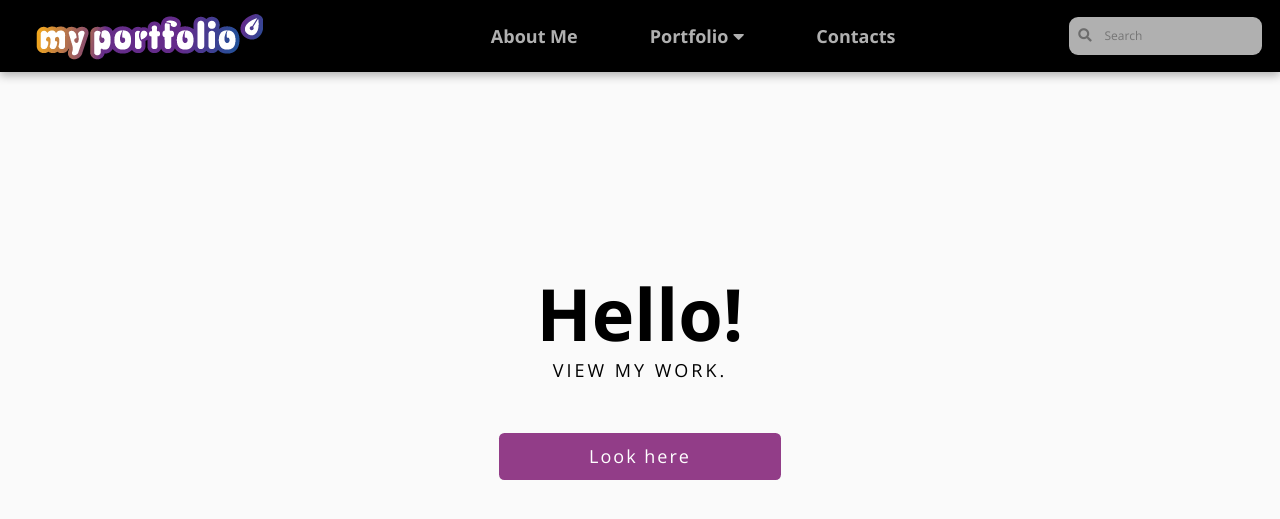
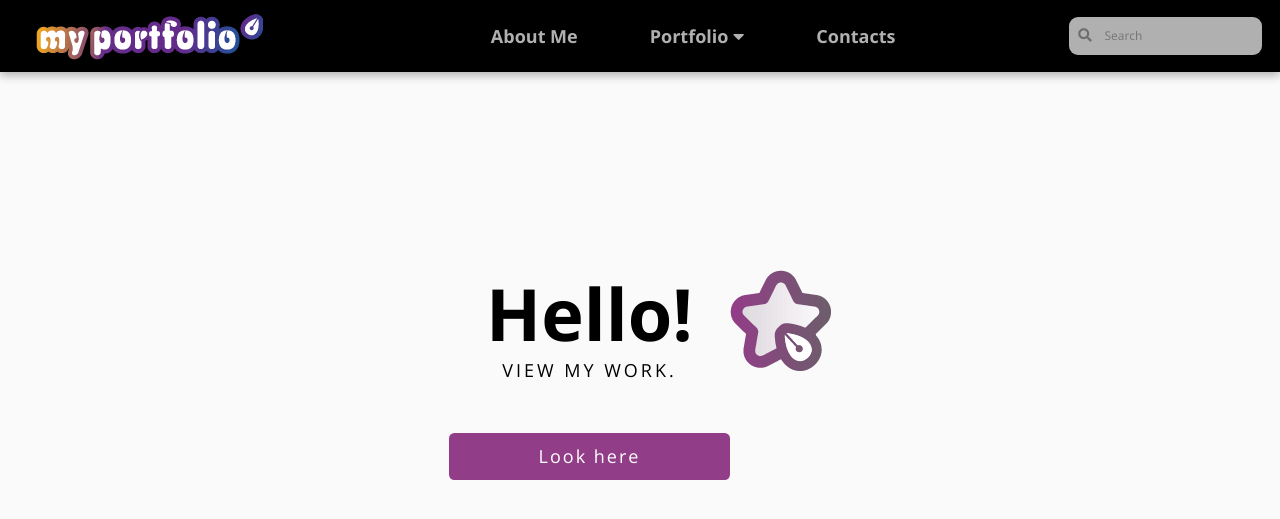
Before and after one commit to LiliyaMilanova/myportfolio, a Jekyll site: the page built from index.html, in a window 1280 px wide and 900 px high. Shown: the top 519 px of the window. Built offline with Jekyll 4.4.1, drawn with Linux system fonts in a browser that asks for light colours; nearby versions of some CDN libraries.

Commit message:
Update index.html

```diff
--- a/index.html
+++ b/index.html
@@ -21,6 +21,9 @@ title: Home
             <h1>Hello!</h1>
             <p>View my work.</p>
             <a class="button" href="{{site.baseurl}}/portfolio/graphic-design">Look here</a>
+        </div>
+         <div class="img_animation">
+            <img class="p_apsolute" src="{{site.baseurl}}images/hero_image_animation.png" alt="image_animation" title="image_animation">
         </div>
     </div>
 
```
